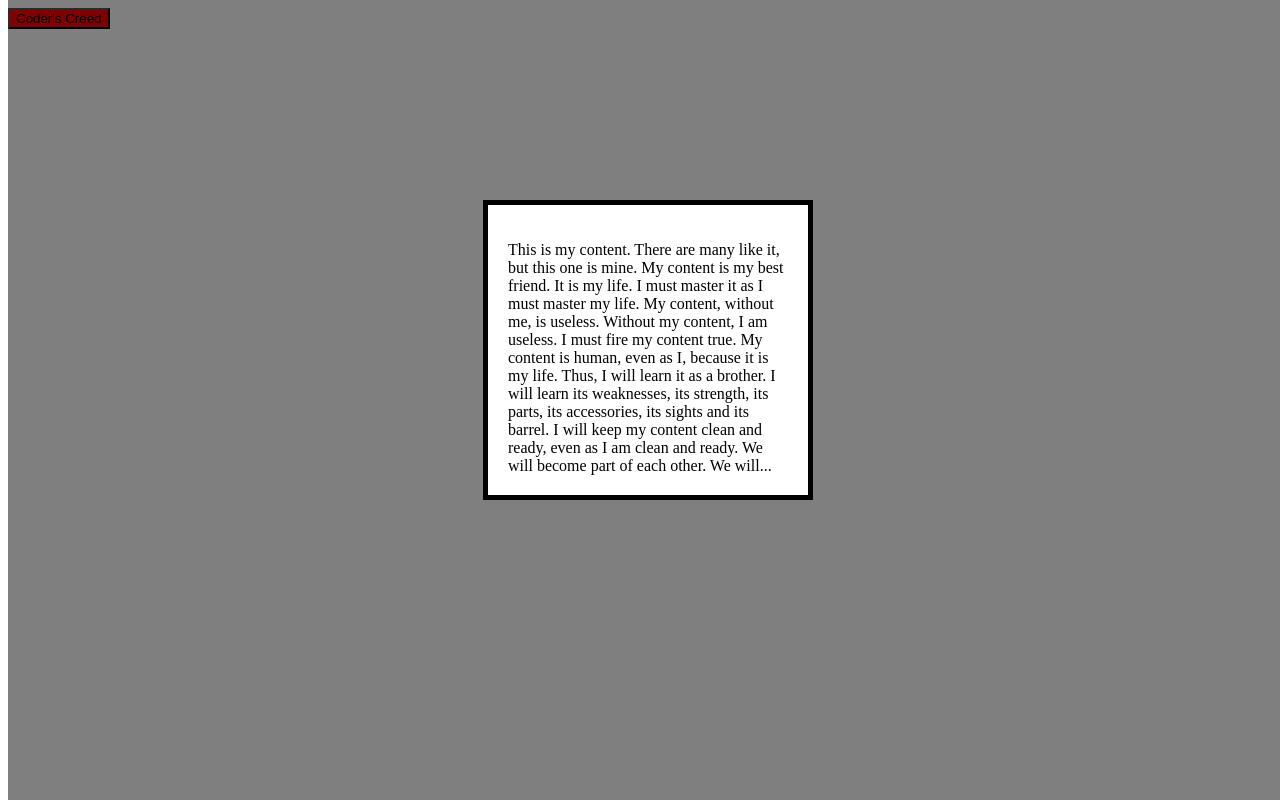
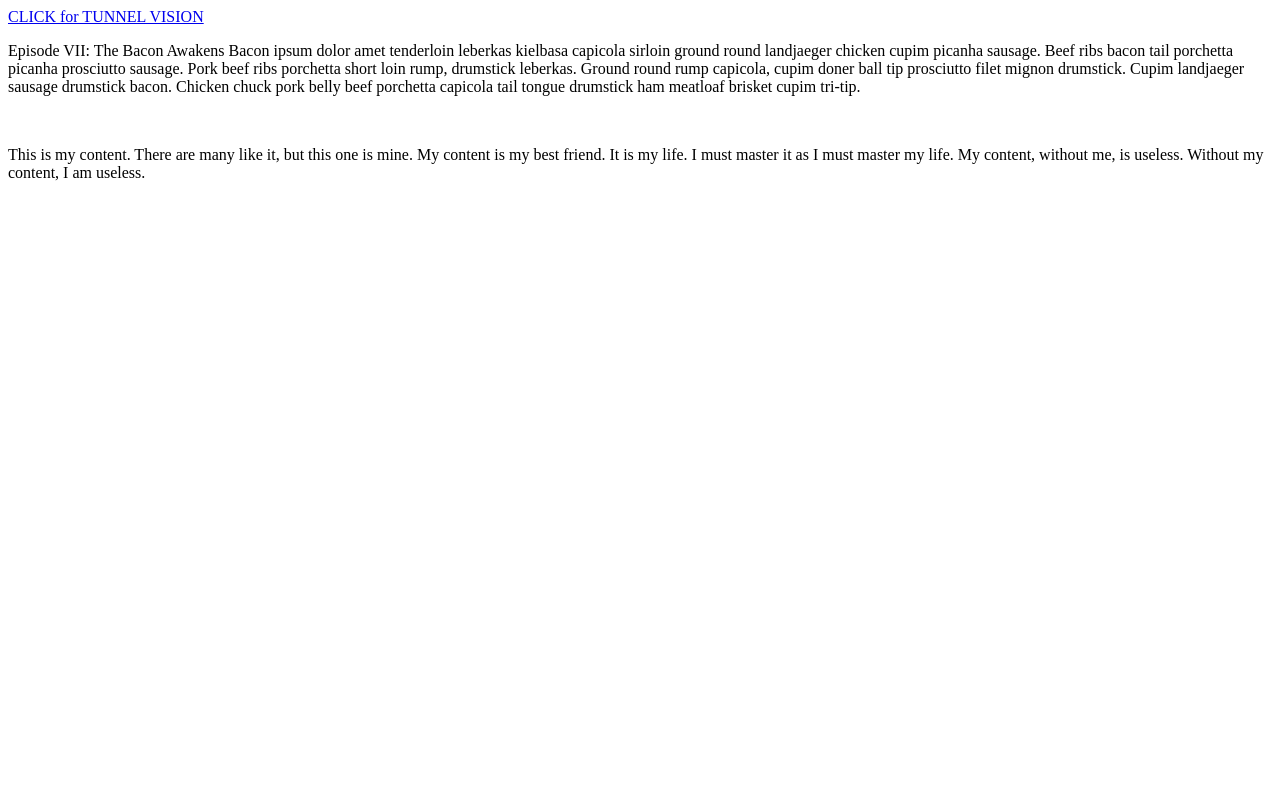
Before and after one commit to johnlagreco/JLagreco_JS_Modal, a plain HTML site: page index.html in a window 1280 px wide. Drawn offline with nearby package versions, Linux system fonts and the light colour scheme.

Commit message:
Changed total layout. Made new HTML file

```diff
--- a/index.html
+++ b/index.html
@@ -6,15 +6,16 @@
 	<link rel="stylesheet" type="text/css" href="style.css">
 </head>
 <body>
+	<a href="#" src="coding_tunnel.jpg" class="modal">CLICK for TUNNEL VISION</a>
 
-	<button type="button" id="butt" data-toggle="para" data-target="#para">Coder's Creed</button>
+	<p>Episode VII: The Bacon Awakens
 
+	Bacon ipsum dolor amet tenderloin leberkas kielbasa capicola sirloin ground round landjaeger chicken cupim picanha sausage. Beef ribs bacon tail porchetta picanha prosciutto sausage. Pork beef ribs porchetta short loin rump, drumstick leberkas. Ground round rump capicola, cupim doner ball tip prosciutto filet mignon drumstick. Cupim landjaeger sausage drumstick bacon. Chicken chuck pork belly beef porchetta capicola tail tongue drumstick ham meatloaf brisket cupim tri-tip.</p>
 
-	<div class="surrounding">
-		<div class="center">
-			<p id="para" data-toggle="">This is my content. There are many like it, but this one is mine.
-			My content is my best friend. It is my life. I must master it as I must master my life.
-			My content, without me, is useless. Without my content, I am useless. I must fire my content true. My content is human, even as I, because it is my life. Thus, I will learn it as a brother. I will learn its weaknesses, its strength, its parts, its accessories, its sights and its barrel. I will keep my content clean and ready, even as I am clean and ready. We will become part of each other. We will...</p>
+	<div class="outer">
+		<div class="inner">
+			<img id="tunnel" src="">
+			<p id="words">This is my content. There are many like it, but this one is mine. My content is my best friend. It is my life. I must master it as I must master my life. My content, without me, is useless. Without my content, I am useless.</p>
 		</div>
 	</div>
 
@@ -22,11 +23,3 @@
 	<script src="script.js"></script>
 </body>
 </html>
-
-
-<!-- A modal is similar to a lightbox in that it obscures existing content on the page to alert the user to an important fact or bit of text.
-
-Create a webpage with a modal that opens when a user clicks on a link or button on the page. The modal should be centered vertically and horizontally and show text that the user didn't previously see on the page. When the user clicks on the modal or around it, it should disappear.
-
-Use git and make appropriate commits.
-Push to GitHub and submit your link. -->
--- a/script.js
+++ b/script.js
@@ -1,8 +1,10 @@
 $(document).ready(function(){
+
+		var $surrounding = $(".surrounding");
 
 		$("#butt").on("click",function(e){
 		e.preventDefault();
-		var $para = $("#para");
+
 		$para.attr("src", $(this).attr("src"));
 		$(".surrounding").show();
 		$(".surrounding").on("click",function(){
```
